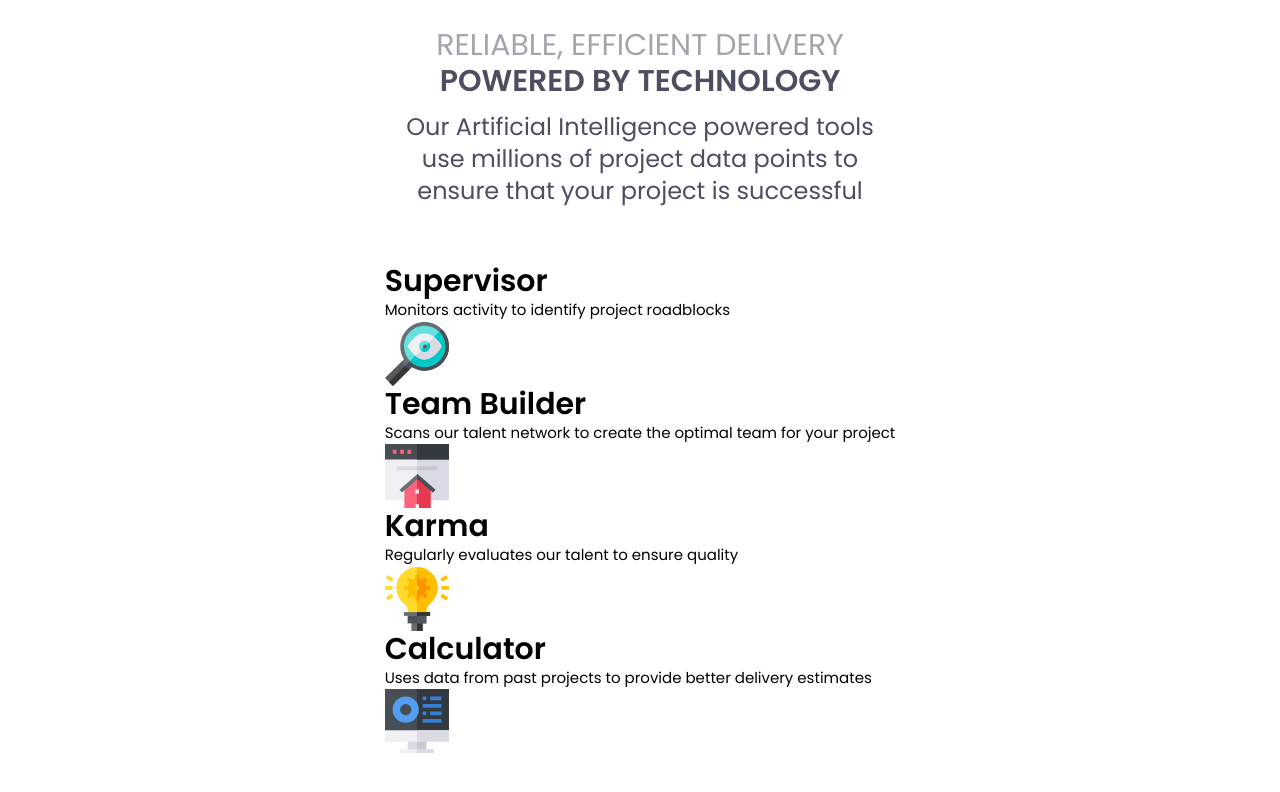
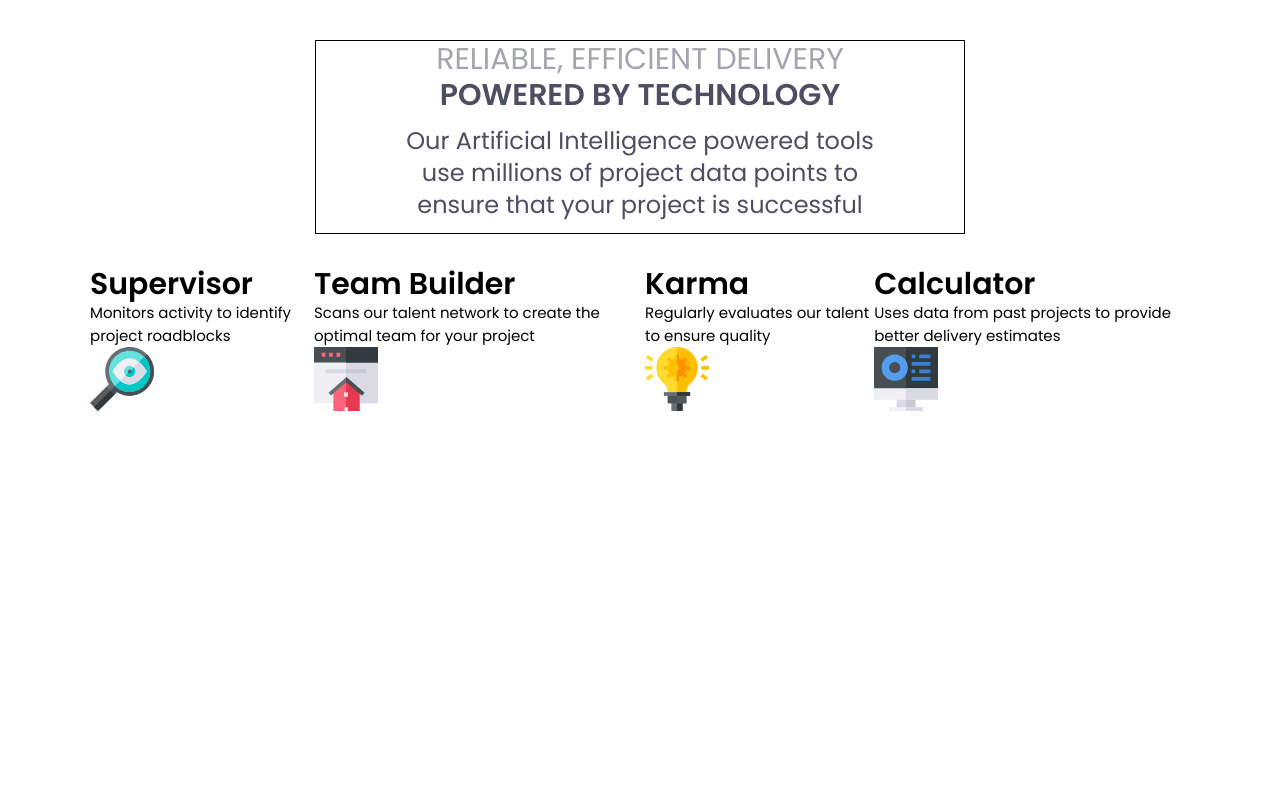
Before and after one commit to mitrasheamuskhanal/four-card-responsive-tailwind, a plain HTML site: page index.html in a window 1280 px wide. Drawn offline with Linux system fonts and the light colour scheme.

Commit message:
last commit of the day

```diff
--- a/index.html
+++ b/index.html
@@ -10,16 +10,16 @@
   <link rel="stylesheet" href="/css/style.css">
   <link rel="shortcut icon" href="./images/favicon-32x32.png" type="image/x-icon">
 </head>
-<body class=" text-[15px] flex justify-center items-center flex-col  h-screen">
+<body class=" text-[15px]  h-screen ">
   <!-- First section -->
-  <div class="flex flex-col items-center m-1 p-2 md:max-w-[550px] text-center">
+  <div class=" border border-black mt-10  md:max-w-[650px] text-center mx-auto ">
     <h1 class=" uppercase font-200 text-grayish-blue text-3xl">  Reliable, efficient delivery <br>
       <span class="font-600 font-extrabold text-very-dark-blue"> Powered by Technology</span> </h1>
       <p class="text-2xl p-3 text-very-dark-blue">Our Artificial Intelligence powered tools <br> use millions of project data  points to <br> ensure that your project is successful</p>
     </div>
     <!-- First section -->
  <main class="m-4 p-4">
-  <div>
+  <div class="md:flex md:max-w-[1100px] md:mx-auto">
     <div class="col">
       <div class="card ">
         <h2 class="font-bold text-3xl ">Supervisor</h2>
@@ -44,7 +44,7 @@
       <div class="card">
         <h2 class="font-bold text-3xl ">Calculator</h2>
         <p>Uses data from past projects to provide better delivery estimates</p>
-        <img src="/images/icon-calculator.svg" alt="calculator">
+        <img src="./images/icon-calculator.svg" alt="calculator">
       </div>
     </div>
   </div>
```
Also changed, not shown: css/style.css.
